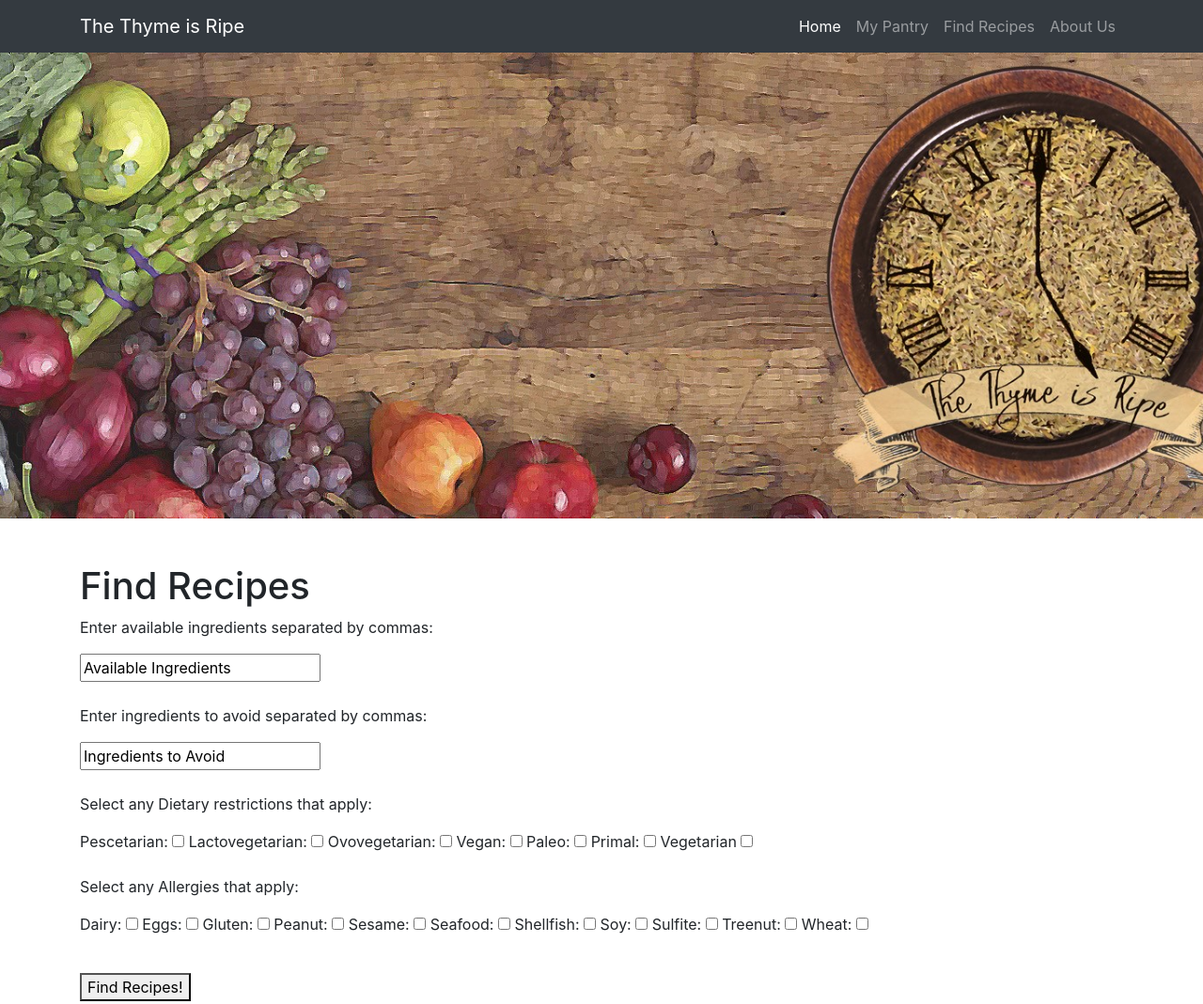
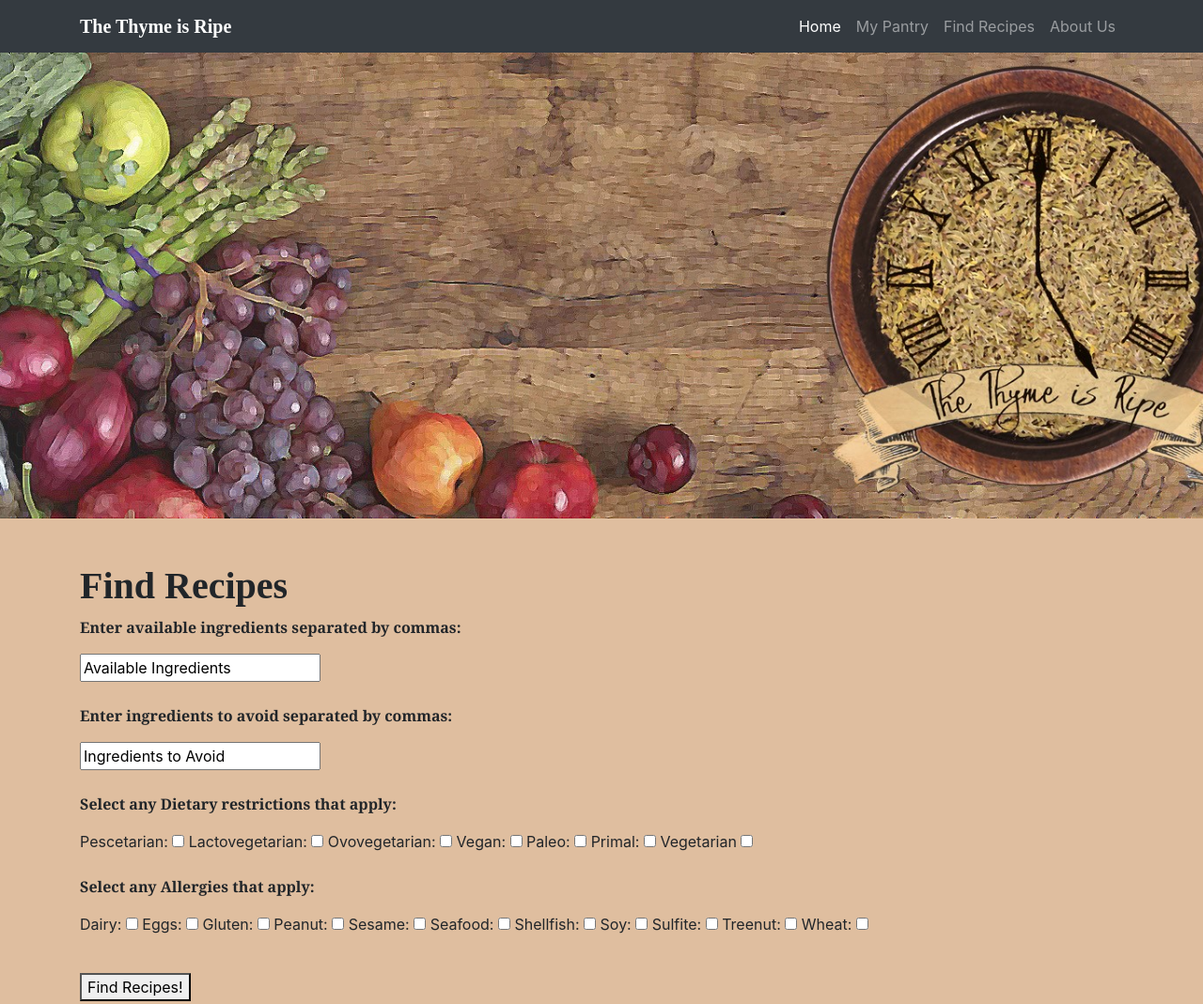
Before and after one commit to JessicaLim8/TheThymeisRipe, a website: page startbootstrap-full-width-pics-gh-pages/index.html in a window 1280 px wide. Shown: the top 1069 px of the page at 94% size. Drawn offline with Linux system fonts and the light colour scheme.

Commit message:
updated site colours

```diff
--- a/startbootstrap-full-width-pics-gh-pages/css/full-width-pics.css
+++ b/startbootstrap-full-width-pics-gh-pages/css/full-width-pics.css
@@ -6,6 +6,7 @@
 
 body {
   padding-top: 54px;
+  background-color: #dfbe9f;
 }
 
 @media (min-width: 992px) {
@@ -21,3 +22,33 @@ body {
   background-size: cover;
   -o-background-size: cover;
 }
+
+h1
+{
+	font-family:"Georgia Header", "Courier Header", "Garamond Header";
+	font-weight: bold;
+}
+
+.navbar-brand
+{
+	font-family:"Georgia Header", "Courier Header", "Garamond Header";
+	font-weight: bold;
+
+}
+.navbar
+{
+	background-color: #7a4538;
+	background-image: url("");
+}
+
+footer
+{
+	background-color: #7a4538;
+	background-image: url("");
+}
+
+p
+{
+	font-family:"Georgia", "Courier", "Garamond";
+	font-weight: bold;
+}
```
